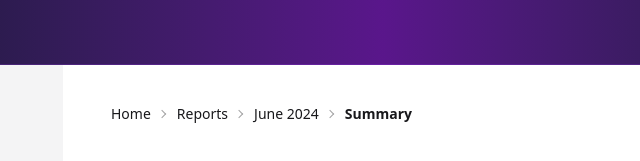
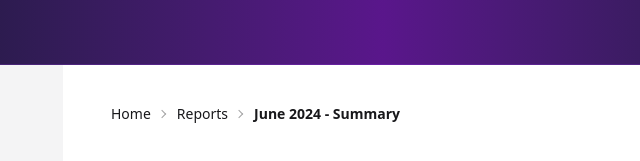
Before and after one commit to greymass/reporter-agent, an Astro site: page /reports/2024-06/readme in a window 1280 px wide. Shown: the top 161 px of the page, 257-897 px from the left. Built offline with nearby package versions, Linux system fonts and the light colour scheme; Astro itself is replaced by a stand-in of ours.

Commit message:
Reduce breadcrumb complexity

```diff
--- a/src/components/Breadcrumbs.astro
+++ b/src/components/Breadcrumbs.astro
@@ -27,7 +27,6 @@ const displayType = reportTypeMap[reportType.toLowerCase()] || reportType;
   <ul>
     <li><a href="/" class="link link-hover">Home</a></li>
     <li><a href="/reports/" class="link link-hover">Reports</a></li>
-    <li><a href={`/reports/${month}/readme/`} class="link link-hover">{monthName}</a></li>
-    <li class="font-semibold">{displayType}</li>
+    <li class="font-semibold">{monthName} - {displayType}</li>
   </ul>
 </div>
```
